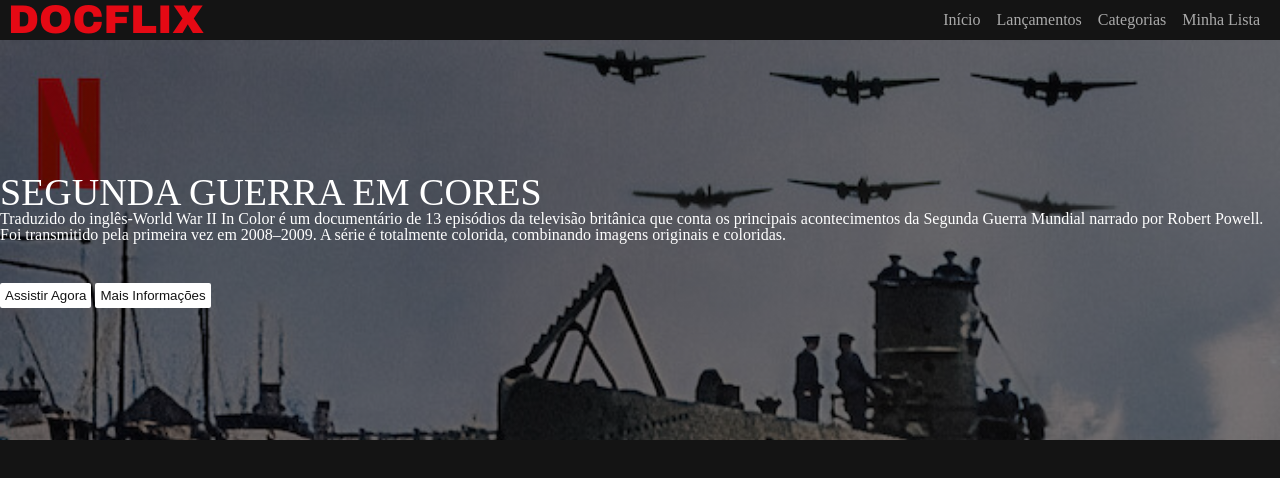
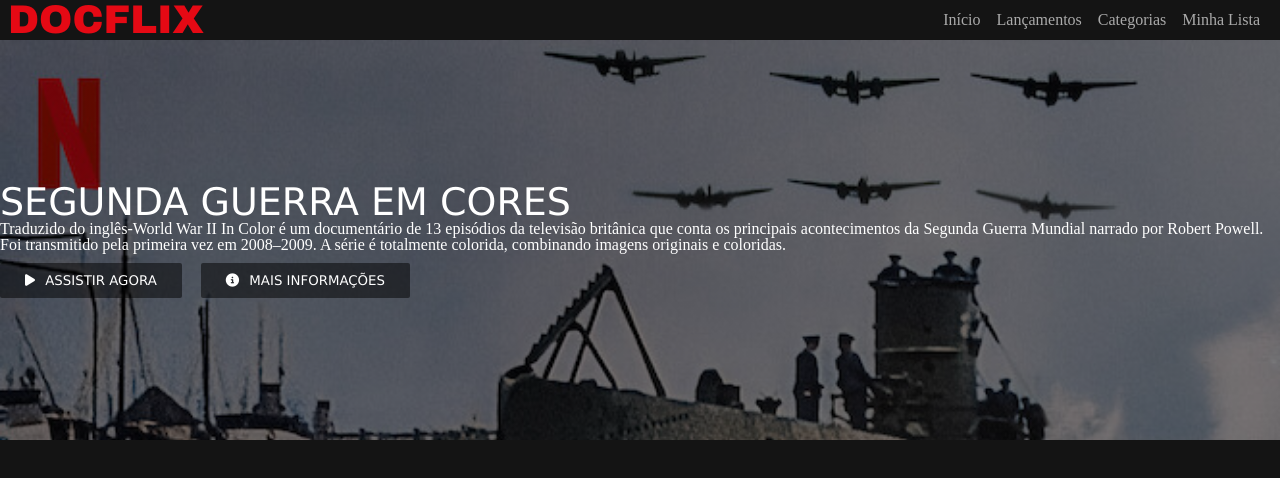
Before and after one commit to darkdreamn/netflix-clone, a plain HTML site: page index.html in a window 1280 px wide. Drawn offline with Linux system fonts and the light colour scheme.

Commit message:
ajustes de botões

```diff
--- a/css/style.css
+++ b/css/style.css
@@ -46,24 +46,33 @@
     align-items: flex-start;
 }
 
+.doc-main .title {
+    font-size: 38px;
+    font-family: 'Lucida Grande', 'Lucida Sans', Arial, sans-serif;
+}
+
 .doc-main .description {
     margin-bottom: 40px;
+    margin-bottom: 10px;
 }
 
-.title {
-    font-size: 38px;
-}
-
-.button-dm {
-    background-color: #ffffff;
-    color: var(--black);
+.doc-main .button-dm {
+    background-color: rgba(0,0,0,.50);
+    color: #ffffff;
     border: none;
     cursor: pointer;
-    padding: 5px;
+    padding: 10px 25px;
     border-radius: 2px;
+    margin-right: 15px;
+    font-family: Geneva, Tahoma, sans-serif;
+    transition: .3s ease all;
 }
 
 .button-dm:hover {
-    background-color: var(--black);
-    color: #ffffff;
+    background-color: #ffffff;
+    color: var(--black);
 }
+
+.buttons i {
+    margin-right: 6px;
+}
--- a/index.html
+++ b/index.html
@@ -33,14 +33,17 @@
             </div>
             <div class="buttons">
                 <button role="button" class="button-dm">
-                    Assistir Agora
+                    <i class="fas fa-play"></i>
+                    ASSISTIR AGORA
                 </button>
                 <button role="button" class="button-dm">
-                    Mais Informações
+                    <i class="fas fa-info-circle"></i>
+                    MAIS INFORMAÇÕES
                 </button>
             </div>
         </div>
     </main>
+    <script src="https://kit.fontawesome.com/4acf45bbb7.js"></script>
     <script src="/js/script.js"></script>
 </body>
 
```
